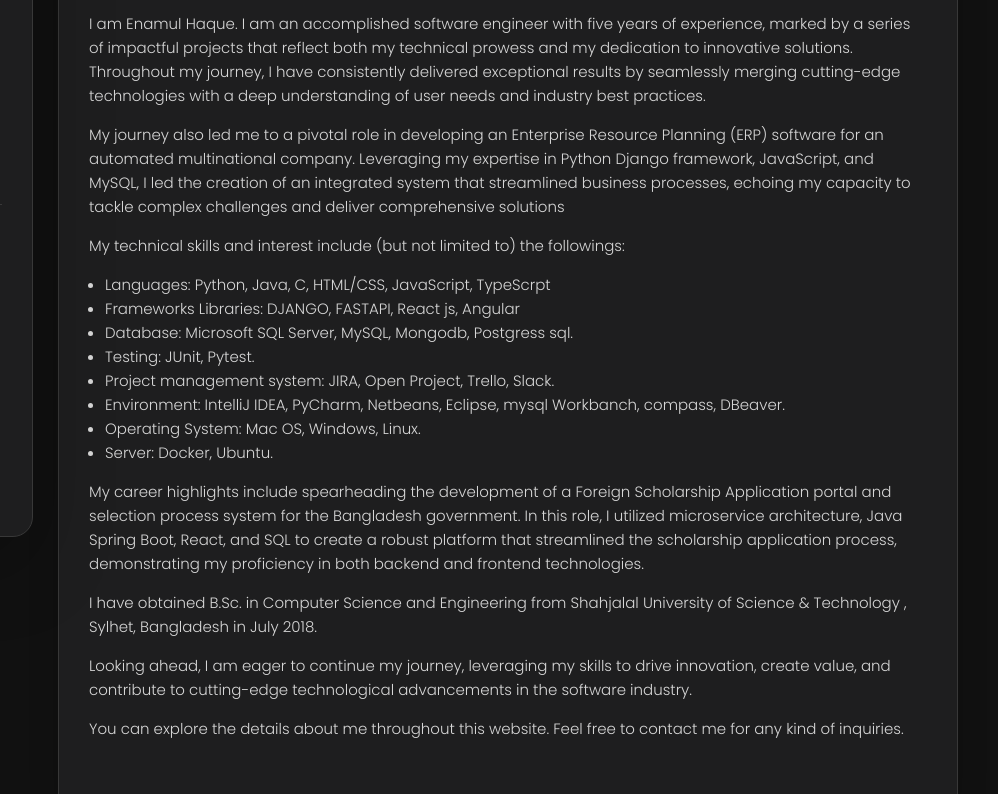
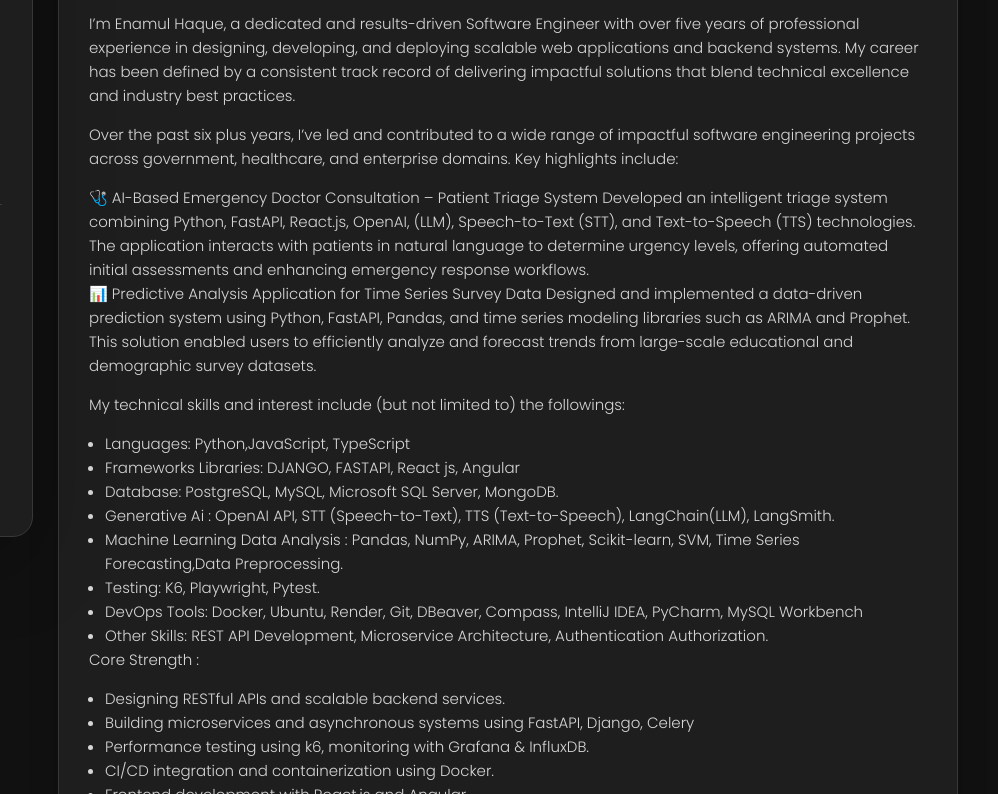
Before and after one commit to enamulhaque10/enamulhaque10.github.io, a plain HTML site: page index.html in a window 1280 px wide. Shown: the part 206-1000 px from the top of the page, 282-1280 px from the left. Drawn offline with nearby package versions, Linux system fonts and the light colour scheme.

Commit message:
update about section

```diff
--- a/index.html
+++ b/index.html
@@ -27,7 +27,7 @@
   <!--
   Academic logo
   -->
-  <link rel="stylesheet" href="./assets/css/academicons/css/academicons.min.css"/>
+  <link rel="stylesheet" href="./assets/css/academicons/css/academicons.min.css" />
 
 </head>
 
@@ -196,34 +196,64 @@
           </p>
 
           <p>
-          I am Enamul Haque. I am an accomplished software engineer with five years of experience, marked by a series of impactful projects that reflect both my technical prowess and my dedication to innovative solutions. Throughout my journey, I have consistently delivered exceptional results by seamlessly merging cutting-edge technologies with a deep understanding of user needs and industry best practices.
+            I’m Enamul Haque, a dedicated and results-driven Software Engineer with over five years of professional
+            experience in designing, developing, and deploying scalable web applications and backend systems. My career
+            has been defined by a consistent track record of delivering impactful solutions that blend technical
+            excellence and industry best practices.</p>
+          <p>Over the past six plus years, I’ve led and contributed to a wide range of impactful software engineering
+            projects across government, healthcare, and enterprise domains. Key highlights include:
+
+            <div>
+            🩺 AI-Based Emergency Doctor Consultation – Patient Triage System
+            Developed an intelligent triage system combining Python, FastAPI, React.js, OpenAI, (LLM), Speech-to-Text (STT),
+            and Text-to-Speech (TTS) technologies. The application interacts with patients in natural language to
+            determine urgency levels, offering automated initial assessments and enhancing emergency response workflows.
+          </div>
+
+          <div>📊 Predictive Analysis Application for Time Series Survey Data
+            Designed and implemented a data-driven prediction system using Python, FastAPI, Pandas, and time series
+            modeling libraries such as ARIMA and Prophet. This solution enabled users to efficiently analyze and
+            forecast trends from large-scale educational and demographic survey datasets.</div>
+
+
           </p>
-          <p>My journey also led me to a pivotal role in developing an Enterprise Resource Planning (ERP) software for an automated multinational company. Leveraging my expertise in Python Django framework, JavaScript, and MySQL, I led the creation of an integrated system that streamlined business processes, echoing my capacity to tackle complex challenges and deliver comprehensive solutions</p>
 
           <p>
             My technical skills and interest include (but not limited to) the followings:
           </p>
           <ul class="ul-disc">
-            <li class="ul-disc">Languages: Python, Java, C, HTML/CSS, JavaScript, TypeScrpt</li>
+            <li class="ul-disc">Languages: Python,JavaScript, TypeScript</li>
             <li class="ul-disc">Frameworks Libraries: DJANGO, FASTAPI, React js, Angular</li>
-            <li class="ul-disc">Database: Microsoft SQL Server, MySQL, Mongodb, Postgress sql.</li>
-            <li class="ul-disc">Testing: JUnit, Pytest.</li>
-            <li class="ul-disc">Project management system: JIRA, Open Project, Trello, Slack.</li>
-            <li class="ul-disc">Environment: IntelliJ IDEA, PyCharm, Netbeans, Eclipse, mysql Workbanch, compass, DBeaver.</li>
-            <li class="ul-disc">Operating System: Mac OS, Windows, Linux.</li>
-            <li class="ul-disc">Server: Docker, Ubuntu.</li>
+            <li class="ul-disc">Database: PostgreSQL, MySQL, Microsoft SQL Server, MongoDB.</li>
+            <li class="ul-disc">Generative Ai : OpenAI API, STT (Speech-to-Text), TTS (Text-to-Speech), LangChain(LLM), LangSmith.</li>
+            <li class="ul-disc">Machine Learning Data Analysis : Pandas, NumPy, ARIMA, Prophet, Scikit-learn, SVM, Time Series Forecasting,Data Preprocessing.</li>
+            <li class="ul-disc">Testing: K6, Playwright, Pytest.</li>
+            <li class="ul-disc">DevOps Tools: Docker, Ubuntu, Render, Git, DBeaver, Compass, IntelliJ IDEA, PyCharm, MySQL Workbench</li>
+            <li class="ul-disc">Other Skills: REST API Development, Microservice Architecture, Authentication Authorization.</li>
           </ul>
-          <p></p>
-
-          <p>My career highlights include spearheading the development of a Foreign Scholarship Application portal and selection process system for the Bangladesh government. In this role, I utilized microservice architecture, Java Spring Boot, React, and SQL to create a robust platform that streamlined the scholarship application process, demonstrating my proficiency in both backend and frontend technologies.</p>
+          <div>
 
           <p>
-          I have obtained B.Sc. in Computer Science and Engineering from Shahjalal University of Science & Technology , Sylhet, Bangladesh in July 2018.
+            Core Strength :
           </p>
-          <p>Looking ahead, I am eager to continue my journey, leveraging my skills to drive innovation, create value, and contribute to cutting-edge technological advancements in the software industry.</p>
+
+          <ul class="ul-disc">
+            <li class="ul-disc">Designing RESTful APIs and scalable backend services.</li>
+            <li class="ul-disc">Building microservices and asynchronous systems using FastAPI, Django, Celery</li>
+            <li class="ul-disc">Performance testing using k6, monitoring with Grafana & InfluxDB.</li>
+            <li class="ul-disc">CI/CD integration and containerization using Docker.</li>
+            <li class="ul-disc">Frontend development with React.js and Angular.</li>
+            <li class="ul-disc">Agile/Scrum-based team collaboration.</li>
+          </ul>
+          </div>
 
           <p>
-          You can explore the details about me throughout this website. Feel free to contact me for any kind of inquiries.
+            I hold a Bachelor of Science in Computer Science & Engineering from Shahjalal University of Science and Technology (SUST), Sylhet, completed in July 2018.
+          </p>
+          <p>I’m passionate about solving real-world problems through innovative software solutions. I aim to work on challenging projects that require deep technical thinking, performance optimization, and scalable architecture. I’m always open to new opportunities where I can apply my skills to build meaningful and future-ready technology.</p>
+
+          <p>
+            Feel free to explore more about my work or reach out for collaborations, consulting, or opportunities. I’m always excited to contribute and learn in dynamic, forward-thinking environments.
           </p>
         </section>
 
@@ -481,13 +511,23 @@
 
               <h4 class="h4 timeline-item-title">B.Sc Engineering in Computer Science [July 2018]</h4>
 
-              <span><h4><a href="https://www.sust.edu/" target="_blank" style="color: orange;">Shahjalal University of Science and Technology Sylhet, Bangladesh</a></h4></span>
+              <span>
+                <h4><a href="https://www.sust.edu/" target="_blank" style="color: orange;">Shahjalal University of
+                    Science and Technology Sylhet, Bangladesh</a></h4>
+              </span>
 
               <p class="timeline-text">
-              <b>Grade: 3.47/4.0</b> <br/>
-              <b>Final Year Thesis:</b> <a href="https://drive.google.com/file/d/1Q4HYpl044YqpAYEI0DiI3xBen3BM7Vei/view?usp=sharing" target="_blank" style="color:orange"><h4>Find a Signature Pattern to Detect an Anomaly User by Mouse Movements.<br>
-              In this paper,Describe a new way to detect the anonymous user of a computer in runtime.</h4></a><br>
-              <b style="color: azure">Supervisor:</b> <a href="https://www.linkedin.com/in/sabir-ismail-83113b20/" target="_blank"><b style="color:orange">Sabir Ismail (Assistant Professor)</b></a> <a href="https://www.linkedin.com/in/nahidcse/" target="_blank"><b style="color:orange">Md Nahid Mehidi Hasan (Assistant Professor)</b></a>
+                <b>Grade: 3.47/4.0</b> <br />
+                <b>Final Year Thesis:</b> <a
+                  href="https://drive.google.com/file/d/1Q4HYpl044YqpAYEI0DiI3xBen3BM7Vei/view?usp=sharing"
+                  target="_blank" style="color:orange">
+                  <h4>Find a Signature Pattern to Detect an Anomaly User by Mouse Movements.<br>
+                    In this paper,Describe a new way to detect the anonymous user of a computer in runtime.</h4>
+                </a><br>
+                <b style="color: azure">Supervisor:</b> <a href="https://www.linkedin.com/in/sabir-ismail-83113b20/"
+                  target="_blank"><b style="color:orange">Sabir Ismail (Assistant Professor)</b></a> <a
+                  href="https://www.linkedin.com/in/nahidcse/" target="_blank"><b style="color:orange">Md Nahid Mehidi
+                    Hasan (Assistant Professor)</b></a>
               </p>
 
             </li>
@@ -495,8 +535,11 @@
             <li class="timeline-item">
 
               <h4 class="h4 timeline-item-title">Higher Secondary [2011]</h4>
-              <span><h4><a href="https://dhakacollege.edu.bd/" target="_blank" style="color: orange;">Dhaka College, Dhaka, Bangladesh</a></h4></span>
-              <b class="timeline-text">Grade: 5.0/5.0</b> <br/>
+              <span>
+                <h4><a href="https://dhakacollege.edu.bd/" target="_blank" style="color: orange;">Dhaka College, Dhaka,
+                    Bangladesh</a></h4>
+              </span>
+              <b class="timeline-text">Grade: 5.0/5.0</b> <br />
             </li>
 
           </ol>
@@ -537,21 +580,26 @@
               <p class="timeline-text">
               <ul class="ul-disc">
                 <li class="ul-disc">
-                    Developed a Predictive Analysis Application for time series survey data using Python and FastAPI, ensuring efficient handling of survey data.
+                  Developed a Predictive Analysis Application for time series survey data using Python and FastAPI,
+                  ensuring efficient handling of survey data.
                 </li>
                 <li class="ul-disc">
 
-                    Developed AI Based Emergency Doctor Consultent Pation Triage System utilizing Python, FastApi, React js, Speech To Text, OpenAi, Text To Speech
+                  Developed AI Based Emergency Doctor Consultent Pation Triage System utilizing Python, FastApi, React
+                  js, Speech To Text, OpenAi, Text To Speech
                 </li>
                 <li class="ul-disc">
-                    Developed a Foreign Scholarship Application portal and selection process system for the Bangladesh government,
+                  Developed a Foreign Scholarship Application portal and selection process system for the Bangladesh
+                  government,
                   utilizing Microservice architecture, Java Spring Boot, React, and SQL technologies.
                 </li>
                 <li class="ul-disc">
-                    Designed and implemented an Electronic Survey Application for Bangladesh’s educational sector, leveraging Microservice
+                  Designed and implemented an Electronic Survey Application for Bangladesh’s educational sector,
+                  leveraging Microservice
                   architecture, Java Spring Boot, React, Docker, and SQL
                 </li>
-                  <li>Developed a service to automatically perform a set of unit tests daily on a product in development in order to decrease
+                <li>Developed a service to automatically perform a set of unit tests daily on a product in development
+                  in order to decrease
                   time needed for team members to identify and fix bugs/issues.</li>
 
               </ul>
@@ -568,15 +616,19 @@
               <p class="timeline-text">
               <ul class="ul-disc">
                 <li class="ul-disc">
-                    Contributed to the creation of an Enterprise Resource Planning (ERP) software for a multinational company, employing
+                  Contributed to the creation of an Enterprise Resource Planning (ERP) software for a multinational
+                  company, employing
                   Python Django framework, JavaScript, and MySQL to streamline business operations.
                 </li>
                 <li class="ul-disc">
-                    Led the development of an integrated Enterprise Resource Planning (ERP) software and E-commerce system for
-DekkoIsho Group, a multinational company, to optimize business processes and enhance customer engagement
+                  Led the development of an integrated Enterprise Resource Planning (ERP) software and E-commerce system
+                  for
+                  DekkoIsho Group, a multinational company, to optimize business processes and enhance customer
+                  engagement
                 </li>
                 <li class="ul-disc">
-                    Collaborated with team members using version control systems such as Git to organize modifications and assign tasks.
+                  Collaborated with team members using version control systems such as Git to organize modifications and
+                  assign tasks.
                 </li>
               </ul>
               </p>
@@ -592,15 +644,18 @@ DekkoIsho Group, a multinational company, to optimize business processes and enh
               <p class="timeline-text">
               <ul class="ul-disc">
                 <li class="ul-disc">
-                    Spearheaded the design and development of a comprehensive Hospital Management System for Interconnection LTD,
+                  Spearheaded the design and development of a comprehensive Hospital Management System for
+                  Interconnection LTD,
                   streamlining patient care, administrative processes, and data management within healthcare facilities.
                 </li>
                 <li class="ul-disc">
-                    Led the development of a comprehensive Hospital Management System, utilizing Python Django framework, Angular,
+                  Led the development of a comprehensive Hospital Management System, utilizing Python Django framework,
+                  Angular,
                   and MySQL to enhance patient care and administrative efficiency
                 </li>
                 <li class="ul-disc">
-                    Collaborated with team members using version control systems such as Git to organize modifications and assign tasks.
+                  Collaborated with team members using version control systems such as Git to organize modifications and
+                  assign tasks.
                 </li>
               </ul>
               </p>
@@ -808,9 +863,13 @@ and MySQL to enhance patient care and administrative efficiency
                 <p class="project-category">Generative AI Partner for Healthcare</p>
 
               </a>
+
             </li>
 
+
+
             <li class="project-item  active" data-filter-item data-category="web development">
+
               <a href="https://drive.google.com/file/d/1nzv49CDuKv-w2yUyxWhSce26YG8Jcu4D/preview">
 
 
@@ -878,7 +937,9 @@ and MySQL to enhance patient care and administrative efficiency
 
         <section class="cv">
 
-          <iframe src="https://drive.google.com/file/d/10x3o73bkO-12t7texbnSAzr6JbBB6r7b/preview" width="830" height="600" allow="autoplay"></iframe>
+          <iframe src="https://drive.google.com/file/d/1zNyTEnSpvd8TfrQ-GX5E8EwMKqLXbPhT/preview" width="830"
+            height="600" allow="autoplay"></iframe>
+
         </section>
 
       </article>
```
Lines whose indentation alone changed are shown as unchanged.
